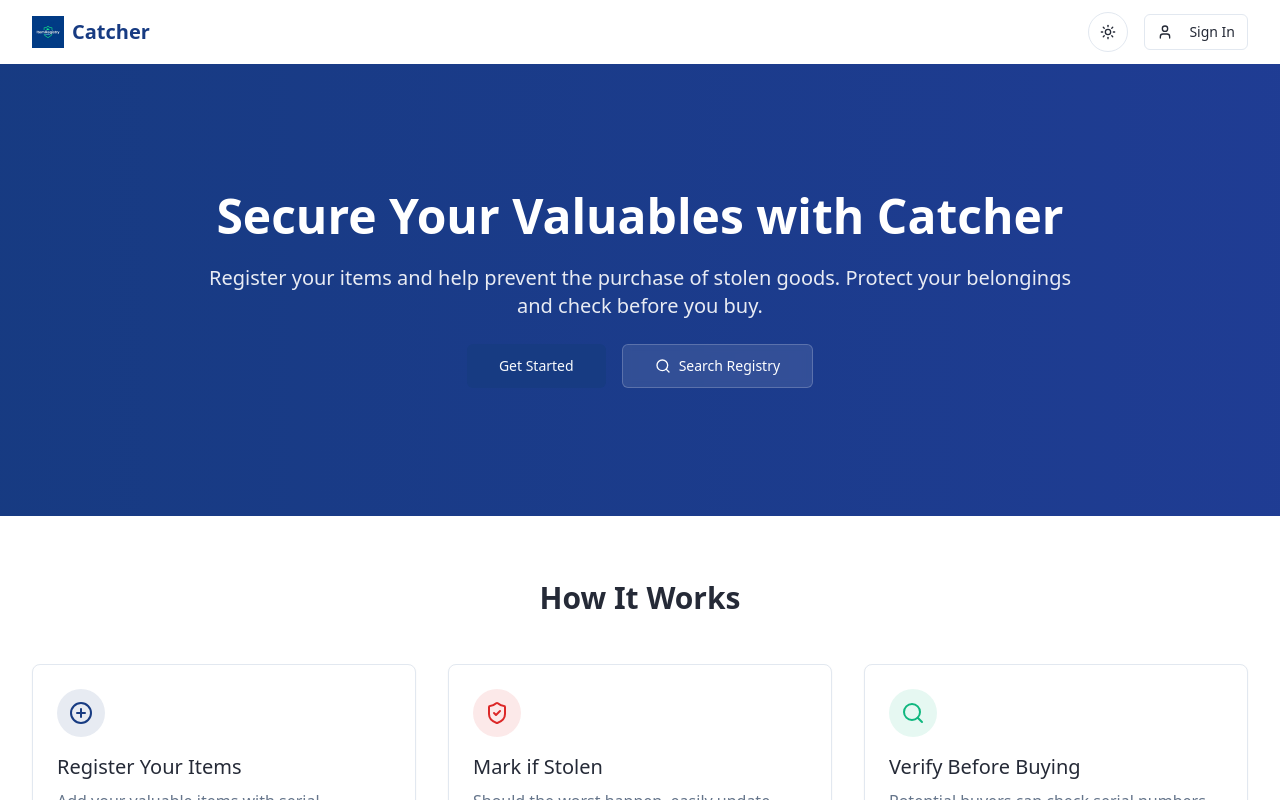
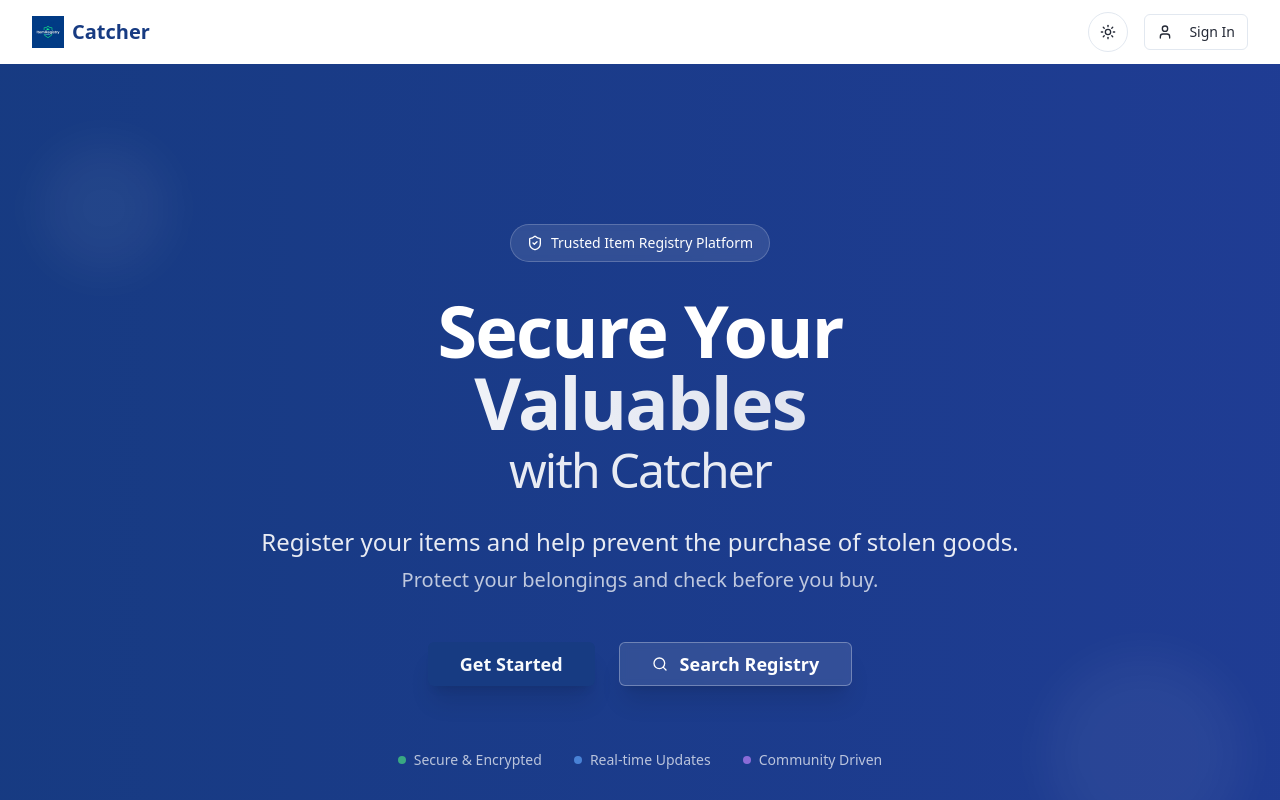
Before and after one commit to TemidayoVictor/catcher-app, a React (Vite) app: page / in a window 1280 px wide. Shown: the top 800 px of the page. Built offline with nearby package versions, Linux system fonts and the light colour scheme.

Commit message:
Improve hero section design
Make the hero section more visually appealing.

```diff
--- a/src/pages/Index.tsx
+++ b/src/pages/Index.tsx
@@ -11,28 +11,55 @@ const Index = () => {
   return (
     <>
       {/* Hero section */}
-      <section className="bg-gradient-header text-white">
-        <div className="container mx-auto px-4 sm:px-6 lg:px-8 py-20 md:py-32">
-          <div className="max-w-4xl mx-auto text-center">
-            <div className="space-y-6">
-              <h1 className="text-4xl md:text-5xl font-bold leading-tight">
-                Secure Your Valuables with Catcher
+      <section className="relative bg-gradient-header text-white overflow-hidden">
+        {/* Background decorative elements */}
+        <div className="absolute inset-0">
+          <div className="absolute top-20 left-10 w-32 h-32 bg-white/5 rounded-full blur-xl"></div>
+          <div className="absolute bottom-20 right-10 w-48 h-48 bg-white/5 rounded-full blur-xl"></div>
+          <div className="absolute top-1/2 left-1/2 transform -translate-x-1/2 -translate-y-1/2 w-96 h-96 bg-white/3 rounded-full blur-3xl"></div>
+        </div>
+
+        <div className="relative container mx-auto px-4 sm:px-6 lg:px-8 py-24 md:py-40">
+          <div className="max-w-5xl mx-auto text-center">
+            <div className="space-y-8">
+              {/* Badge */}
+              <div className="inline-flex items-center px-4 py-2 rounded-full bg-white/10 backdrop-blur-sm border border-white/20 text-sm font-medium">
+                <ShieldCheck size={16} className="mr-2" />
+                Trusted Item Registry Platform
+              </div>
+
+              {/* Main heading */}
+              <h1 className="text-5xl md:text-7xl font-bold leading-tight tracking-tight">
+                Secure Your
+                <span className="block bg-gradient-to-r from-white to-white/80 bg-clip-text text-transparent">
+                  Valuables
+                </span>
+                <span className="block text-4xl md:text-5xl font-medium mt-2 opacity-90">
+                  with Catcher
+                </span>
               </h1>
-              <p className="text-lg md:text-xl opacity-90">
-                Register your items and help prevent the purchase of stolen goods. Protect your belongings and check before you buy.
+
+              {/* Subtitle */}
+              <p className="text-xl md:text-2xl opacity-90 max-w-3xl mx-auto leading-relaxed">
+                Register your items and help prevent the purchase of stolen goods.
+                <span className="block mt-2 text-lg md:text-xl opacity-80">
+                  Protect your belongings and check before you buy.
+                </span>
               </p>
-              <div className="flex flex-wrap gap-4 justify-center">
+
+              {/* CTA Buttons */}
+              <div className="flex flex-wrap gap-6 justify-center pt-4">
                 {user ? (
                   <>
                     <Link to="/register">
-                      <Button size="lg" className="gap-2">
-                        <CirclePlus size={20} />
+                      <Button size="lg" className="gap-3 px-8 py-4 text-lg font-semibold shadow-xl hover:shadow-2xl transition-all duration-300 transform hover:scale-105">
+                        <CirclePlus size={24} />
                         Register Item
                       </Button>
                     </Link>
                     <Link to="/search">
-                      <Button size="lg" variant="outline" className="gap-2 bg-white/10 backdrop-blur-sm border-white/20 hover:bg-white/20">
-                        <Search size={20} />
+                      <Button size="lg" variant="outline" className="gap-3 px-8 py-4 text-lg font-semibold bg-white/10 backdrop-blur-sm border-white/30 hover:bg-white/20 shadow-xl hover:shadow-2xl transition-all duration-300 transform hover:scale-105">
+                        <Search size={24} />
                         Search Registry
                       </Button>
                     </Link>
@@ -40,18 +67,34 @@ const Index = () => {
                 ) : (
                   <>
                     <Link to="/auth">
-                      <Button size="lg" className="gap-2">
+                      <Button size="lg" className="gap-3 px-8 py-4 text-lg font-semibold shadow-xl hover:shadow-2xl transition-all duration-300 transform hover:scale-105">
                         Get Started
                       </Button>
                     </Link>
                     <Link to="/search">
-                      <Button size="lg" variant="outline" className="gap-2 bg-white/10 backdrop-blur-sm border-white/20 hover:bg-white/20">
-                        <Search size={20} />
+                      <Button size="lg" variant="outline" className="gap-3 px-8 py-4 text-lg font-semibold bg-white/10 backdrop-blur-sm border-white/30 hover:bg-white/20 shadow-xl hover:shadow-2xl transition-all duration-300 transform hover:scale-105">
+                        <Search size={24} />
                         Search Registry
                       </Button>
                     </Link>
                   </>
                 )}
+              </div>
+
+              {/* Trust indicators */}
+              <div className="flex flex-wrap items-center justify-center gap-8 pt-8 text-sm opacity-70">
+                <div className="flex items-center gap-2">
+                  <div className="w-2 h-2 bg-green-400 rounded-full animate-pulse"></div>
+                  Secure & Encrypted
+                </div>
+                <div className="flex items-center gap-2">
+                  <div className="w-2 h-2 bg-blue-400 rounded-full animate-pulse"></div>
+                  Real-time Updates
+                </div>
+                <div className="flex items-center gap-2">
+                  <div className="w-2 h-2 bg-purple-400 rounded-full animate-pulse"></div>
+                  Community Driven
+                </div>
               </div>
             </div>
           </div>
```
